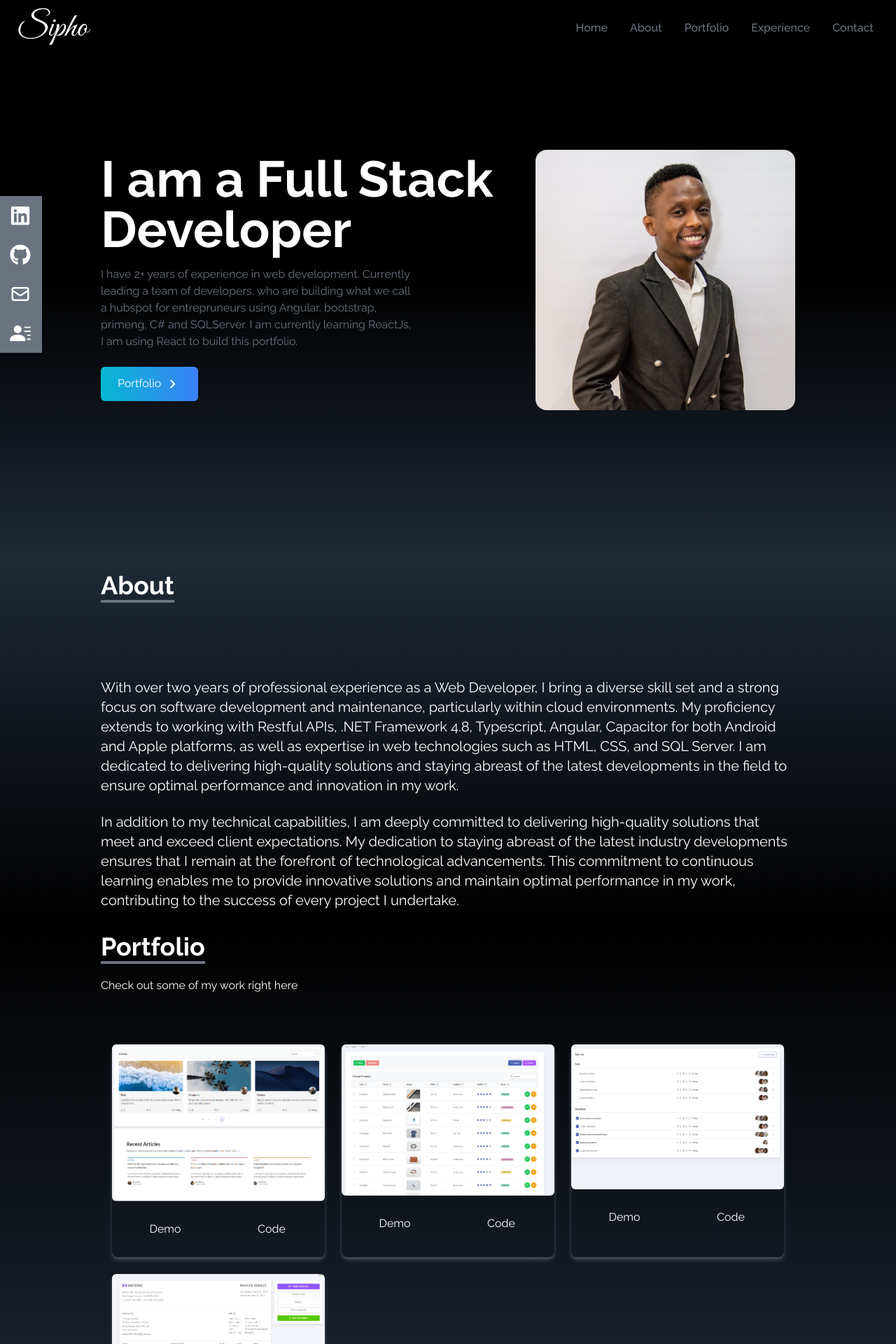
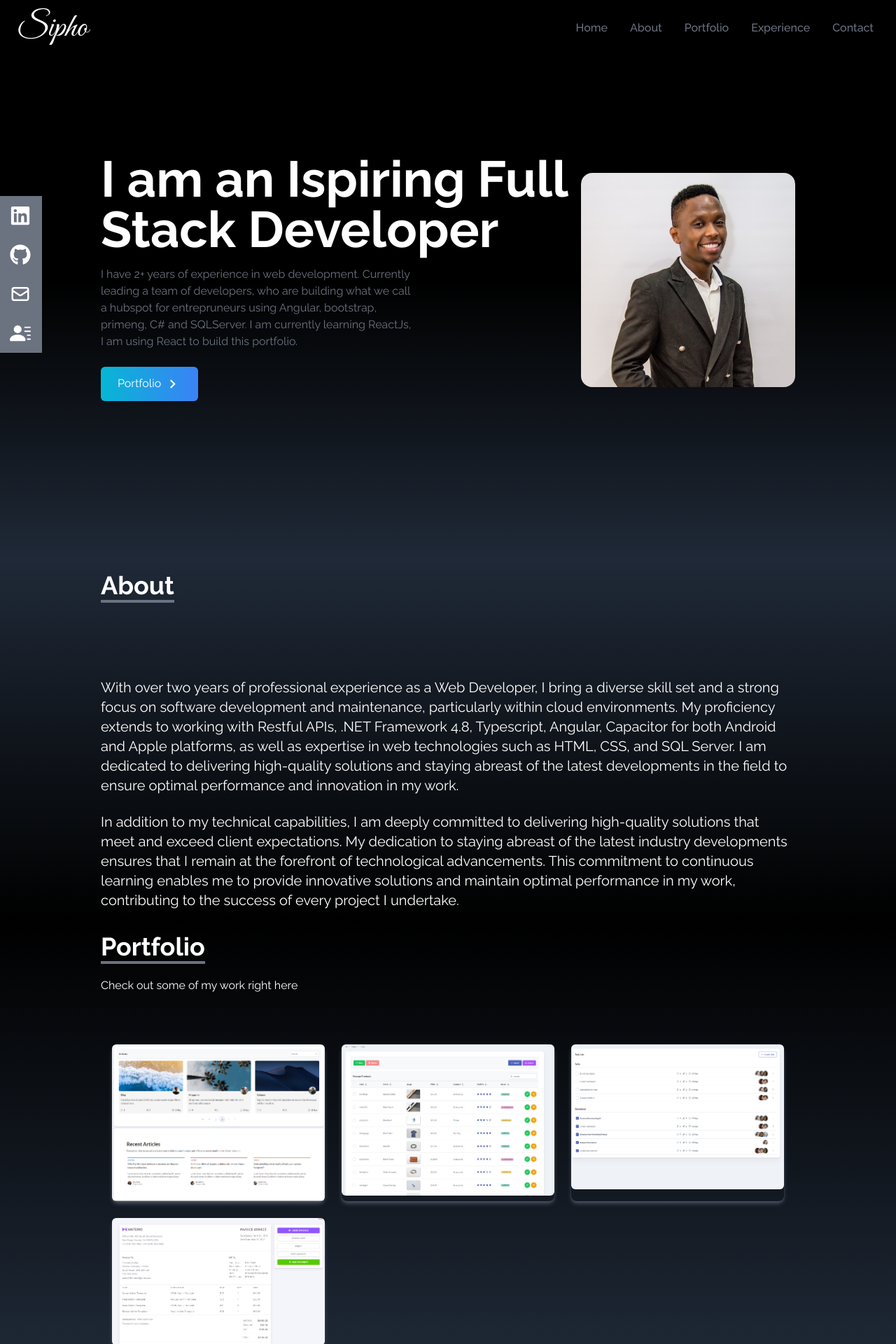
Before and after one commit to SIPHO-0/portfolio, a React (Create React App) app: page / in a window 1280 px wide. Shown: the top 1920 px of the page at 70% size. Built offline with nearby package versions, Linux system fonts and the light colour scheme; the HTML template or start-up script is replaced by a standard one.

Commit message:
Small Updates

```diff
--- a/src/components/Home.jsx
+++ b/src/components/Home.jsx
@@ -9,7 +9,7 @@ const Home = () => {
     <div name="home" className="h-screen w-screen bg-gradient-to-b from-black via-black to-gray-800">
         <div className="max-w-screen-lg mx-auto flex flex-col items-center justify-center h-full px-4 md:flex-row">
             <div className="flex flex-col justify-center h-full">
-                <h2 className="text-4xl sm:text-7xl font-bold text-white">I am a Full Stack Developer</h2>
+                <h2 className="text-4xl sm:text-7xl font-bold text-white">I am an Ispiring Full Stack Developer</h2>
                 <p className="text-gray-500 py-4 max-w-md ">
                     I have 2+ years of experience in web development. Currently leading a team of developers,
                     who are building what we call a hubspot for entrepruneurs using Angular, bootstrap, primeng, C# and SQLServer.
--- a/src/components/Portfolio.jsx
+++ b/src/components/Portfolio.jsx
@@ -46,8 +46,8 @@ const Portfolio = () => {
                 alt=""
                 className="rounded-md duration-200 hover:scale-105"/>
                 <div className='flex items-center justify-center'>
-                        <button className='w-1/2 px-6 py-3 m-4 duration-200 hover:scale-105' >Demo</button>
-                  <button className='w-1/2 px-6 py-3 m-4 duration-200 hover:scale-105'><a  rel="noreferrer" href={codeHref} target='_blank' >Code</a></button>
+                {/* <button className='w-1/2 px-6 py-3 m-4 duration-200 hover:scale-105' >Demo</button>
+                  <button className='w-1/2 px-6 py-3 m-4 duration-200 hover:scale-105'><a  rel="noreferrer" href={codeHref} target='_blank' >Code</a></button> */}
                 </div>
                 </div>
 
```
Also changed, not shown: 1 other file (tests, documents, lock files or other folders).
